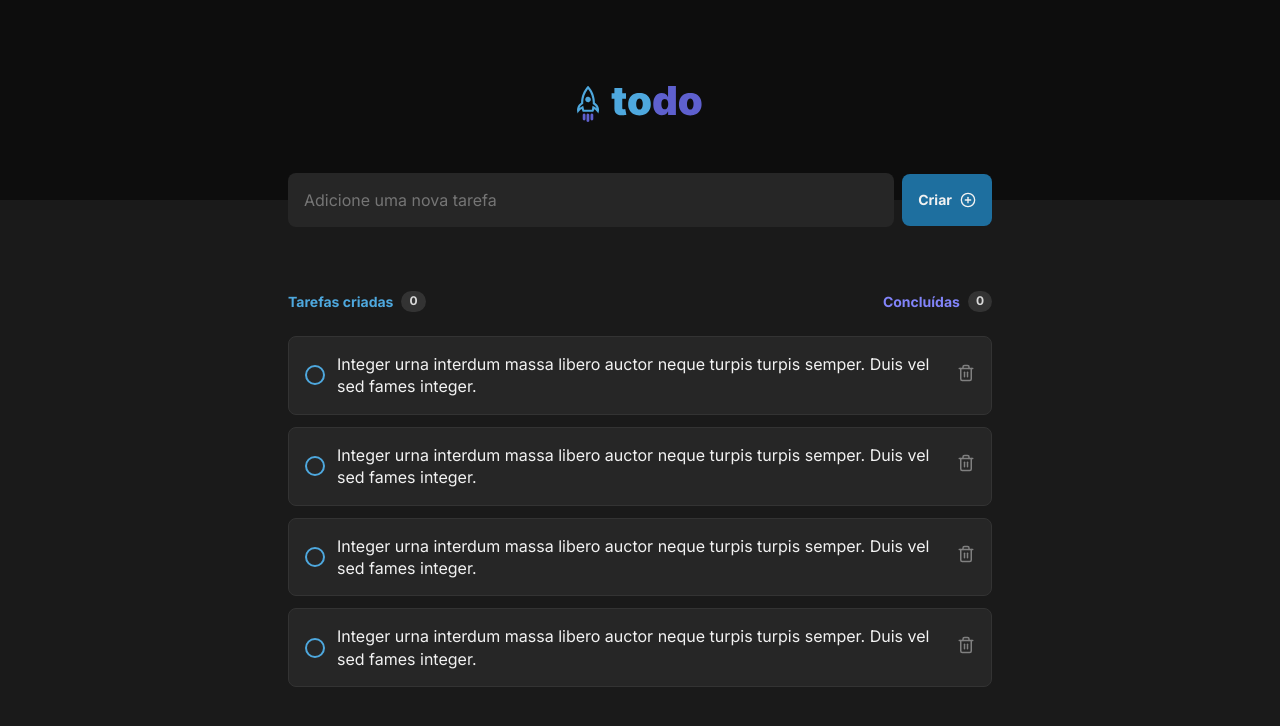
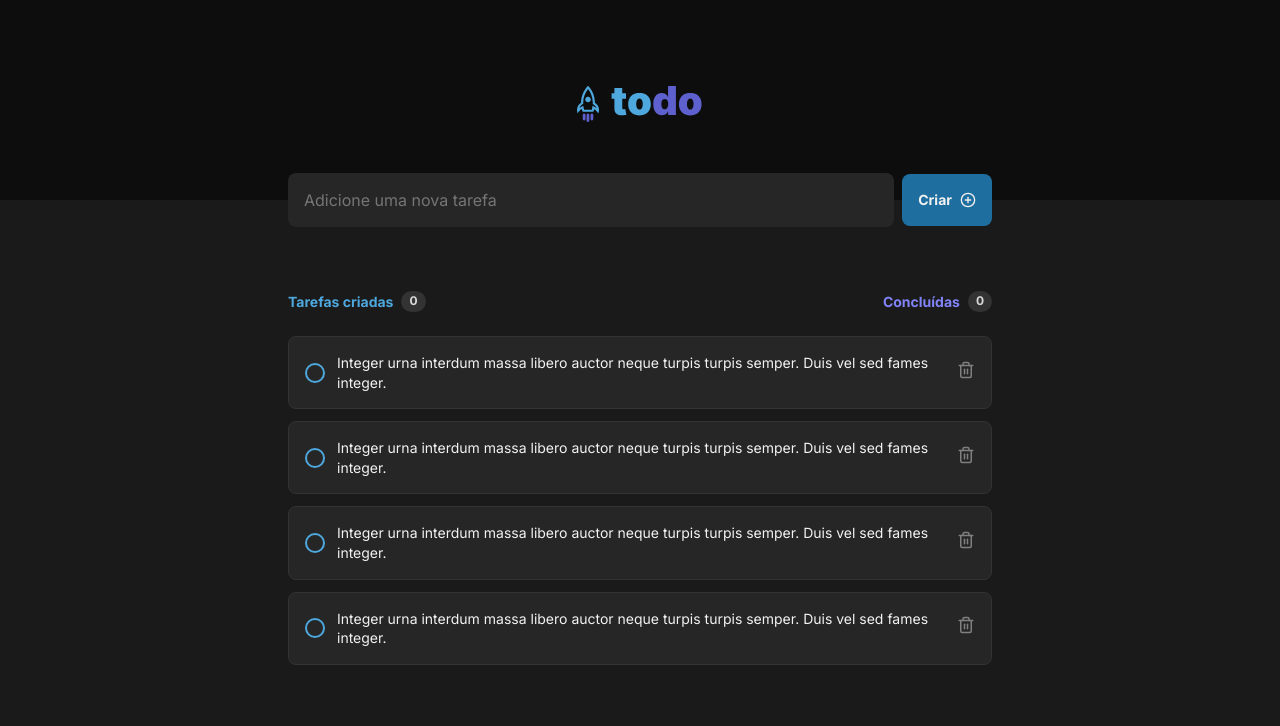
Before and after one commit to paulogarbo/ToDo-List, a React (Vite) app: page / in a window 1280 px wide. Shown: the top 726 px of the page. Built offline with nearby package versions, Linux system fonts and the light colour scheme.

Commit message:
change the tasktext

```diff
--- a/src/components/search/Button.module.css
+++ b/src/components/search/Button.module.css
@@ -9,6 +9,7 @@
   border-radius: 8px;
   font-size: 0.875rem;
 
+  cursor: pointer;
   background-color: var(--blue-dark);
 
   transition: background-color 0.2s;
--- a/src/components/tasks/Task.module.css
+++ b/src/components/tasks/Task.module.css
@@ -68,6 +68,16 @@
   background-color: var(--purple);
 }
 
+.taskText {
+  font-size: 0.875rem;
+}
+
+.checkedTaskText {
+  font-size: 0.875rem;
+  color: var(--gray-300);
+  text-decoration: line-through;
+}
+
 .removeTask {
   border: 0;
   background-color: transparent;
--- a/src/components/tasks/Task.tsx
+++ b/src/components/tasks/Task.tsx
@@ -22,7 +22,7 @@ export function Task() {
             <Check className={styles.vetor}/>
           </span>
         </Checkbox.Root>
-        <p>
+        <p className={checked ? styles.checkedTaskText : styles.taskText}>
           Integer urna interdum massa libero auctor neque turpis turpis semper. Duis vel sed fames integer.
         </p>
         <button className={styles.removeTask}>
```
Also changed, not shown: 1 other file (tests, documents, lock files or other folders).
